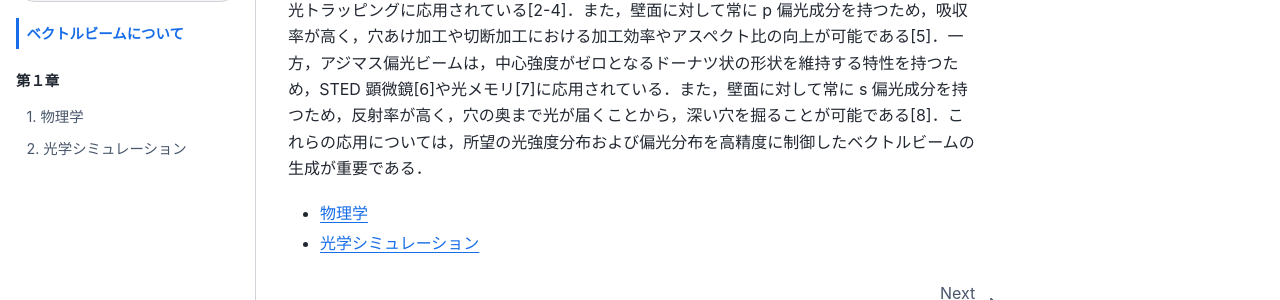
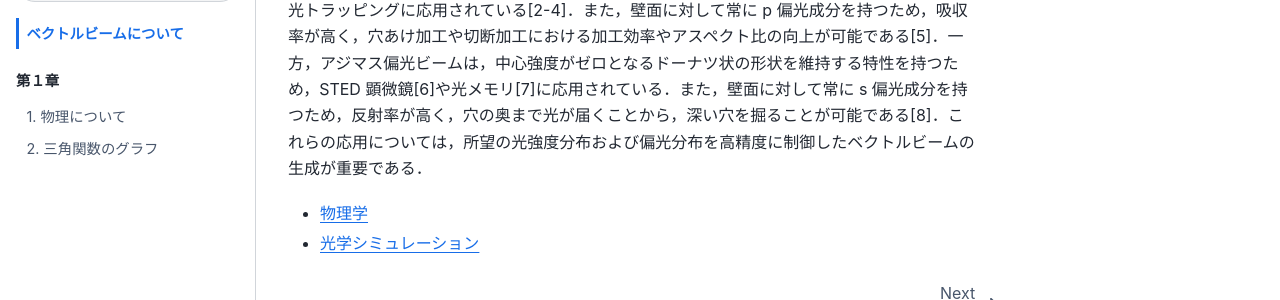
Before and after one commit to esk0ik3/esk0ik3.github.io, a Jupyter Book: the page built from index.md, in a window 1280 px wide. Shown: the part 270-570 px from the top of the page. Built offline with Jupyter Book 1.0.4 settings and Sphinx 7.4.7 and the Sphinx Book theme 1.1.4, drawn with Linux system fonts in a browser that asks for light colours; some of the changed lines change nothing that is shown.

Commit message:
Update _toc.yml

```diff
--- a/_toc.yml
+++ b/_toc.yml
@@ -6,6 +6,6 @@ parts:
   numbered: true
   chapters:
     - file: physics
-      title: 物理学
+      # title: 物理学
     - file: simulation.ipynb
-      title: 光学シミュレーション
+      # title: 光学シミュレーション
```
